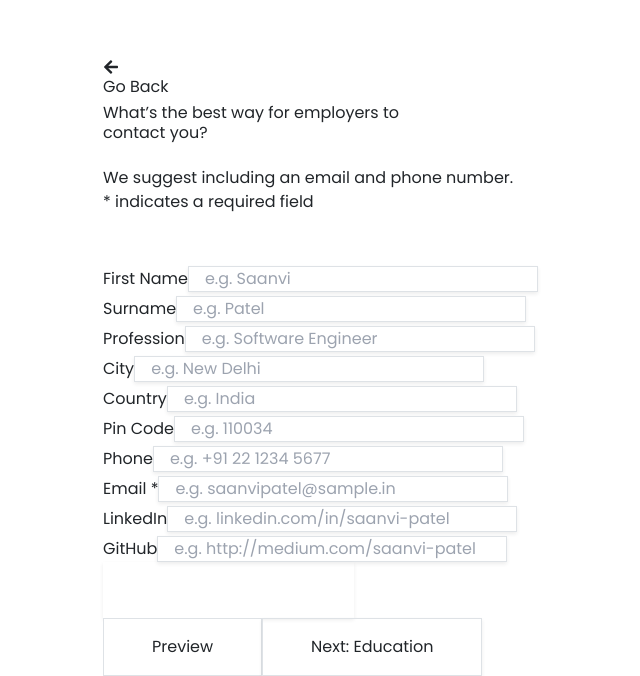
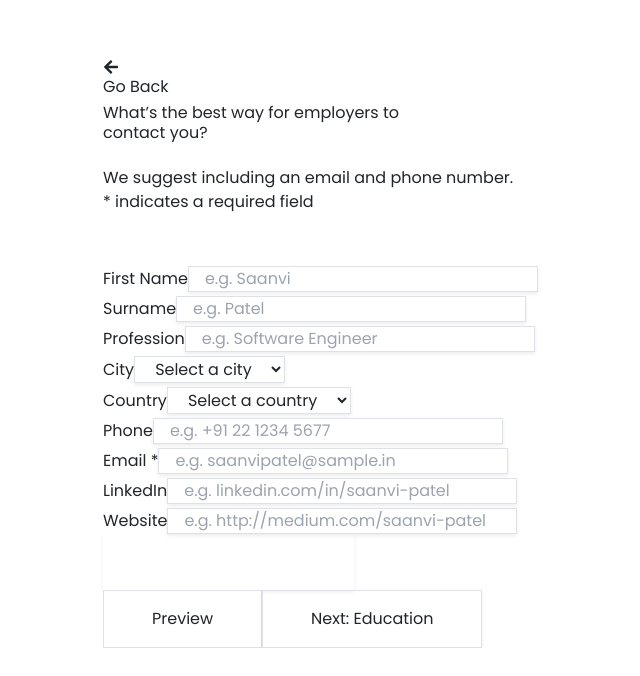
Before and after one commit to shivabhujbal/resume-builder, a React (Vite) app: page /basic-details in a window 1280 px wide. Shown: the part 559-1235 px from the top of the page, without its empty margins (3-643 px from the left). After the commit the page ends 1207 px from the top, so only its background shows below. Built offline with nearby package versions, Linux system fonts and the light colour scheme.

Commit message:
add validation

```diff
--- a/src/components/BasicDetail.jsx
+++ b/src/components/BasicDetail.jsx
@@ -12,25 +12,83 @@ function BasicDetail() {
   // Initialize the useNavigate hook
   const navigate = useNavigate();
 
-  // Handler to add LinkedIn input fields
-  const handleAddLinkedIn = () => {
-    if (linkedinFields.length === 0) {
-      // Ensure only one additional LinkedIn field
-      setLinkedinFields([...linkedinFields, { id: linkedinFields.length }]);
-    }
+  // State to manage form fields
+  const [formData, setFormData] = useState({
+    firstName: '',
+    surname: '',
+    profession: '',
+    city: '',
+    country: '',
+    // pinCode: '',
+    phone: '',
+    email: '',
+    linkedin: '',
+    website: '',
+  });
+
+  // State to manage form errors
+  const [formErrors, setFormErrors] = useState({});
+
+  // List of cities and countries for dropdowns
+  const cities = ['New Delhi', 'Mumbai', 'Bangalore', 'Kolkata', 'Chennai'];
+  const countries = ['India', 'United States', 'United Kingdom', 'Australia', 'Canada'];
+
+  // Handler to update form data state
+  const handleInputChange = (e) => {
+    const { id, value } = e.target;
+    setFormData({ ...formData, [id]: value });
   };
 
-  // Handler to add Website input fields
-  const handleAddWebsite = () => {
-    if (websiteFields.length === 0) {
-      // Ensure only one additional Website field
-      setWebsiteFields([...websiteFields, { id: websiteFields.length }]);
+  // Validation function
+  const validateForm = () => {
+    const errors = {};
+
+    // Validate First Name
+    if (formData.firstName.length < 3 || formData.firstName.length > 15) {
+      errors.firstName = 'First name must be required.';
     }
+
+    // Validate Surname
+    if (formData.surname.length < 3 || formData.surname.length > 15) {
+      errors.surname = 'Surname must be required.';
+    }
+
+    // Validate City
+    if (!formData.city) {
+      errors.city = 'City is required.';
+    }
+
+    // Validate Country
+    if (!formData.country) {
+      errors.country = 'Country is required.';
+    }
+
+    // Validate Pin Code
+    // if (!formData.pinCode) {
+    //   errors.pinCode = 'Pin code is required.';
+    // }
+
+    // Validate Phone Number
+    if (!/^[789]\d{9}$/.test(formData.phone)) {
+      errors.phone = 'Phone number must be required.';
+    }
+
+    // Validate Email
+    if (!formData.email.endsWith('@gmail.com')) {
+      errors.email = 'Email must be required".';
+    }
+
+    setFormErrors(errors);
+
+    // Return true if no errors
+    return Object.keys(errors).length === 0;
   };
 
   // Handler for navigation
   const handleNextClick = () => {
-    navigate('/education-details'); // Navigate to the EducationDetails route
+    if (validateForm()) {
+      navigate('/education-details'); // Navigate to the EducationDetails route
+    }
   };
 
   return (
@@ -73,8 +131,15 @@ function BasicDetail() {
                   type="text"
                   id="firstName"
                   placeholder="e.g. Saanvi"
-                  className="mt-1 block w-80 h-9 px-3 bg-white border border-gray-300 rounded-sm shadow-sm placeholder-gray-400 focus:outline-none focus:ring-indigo-500 focus:border-indigo-500 sm:text-sm"
+                  value={formData.firstName}
+                  onChange={handleInputChange}
+                  className={`mt-1 block w-80 h-9 px-3 bg-white border border-gray-300 rounded-sm shadow-sm placeholder-gray-400 focus:outline-none focus:ring-indigo-500 focus:border-indigo-500 sm:text-sm ${
+                    formErrors.firstName ? 'border-red-500' : ''
+                  }`}
                 />
+                {formErrors.firstName && (
+                  <p className="text-red-500 text-xs mt-1">{formErrors.firstName}</p>
+                )}
               </div>
               <div>
                 <label
@@ -87,8 +152,15 @@ function BasicDetail() {
                   type="text"
                   id="surname"
                   placeholder="e.g. Patel"
-                  className="mt-1 block w-80 h-9 px-3 bg-white border border-gray-300 rounded-sm shadow-sm placeholder-gray-400 focus:outline-none focus:ring-indigo-500 focus:border-indigo-500 sm:text-sm" // Added border
+                  value={formData.surname}
+                  onChange={handleInputChange}
+                  className={`mt-1 block w-80 h-9 px-3 bg-white border border-gray-300 rounded-sm shadow-sm placeholder-gray-400 focus:outline-none focus:ring-indigo-500 focus:border-indigo-500 sm:text-sm ${
+                    formErrors.surname ? 'border-red-500' : ''
+                  }`}
                 />
+                {formErrors.surname && (
+                  <p className="text-red-500 text-xs mt-1">{formErrors.surname}</p>
+                )}
               </div>
             </div>
 
@@ -104,7 +176,9 @@ function BasicDetail() {
                   type="text"
                   id="profession"
                   placeholder="e.g. Software Engineer"
-                  className="mt-1 block w-[675px] h-9 px-3 bg-white border border-gray-300 rounded-sm shadow-sm placeholder-gray-400 focus:outline-none focus:ring-indigo-500 focus:border-indigo-500 sm:text-sm" // Added border
+                  value={formData.profession}
+                  onChange={handleInputChange}
+                  className="mt-1 block w-[675px] h-9 px-3 bg-white border border-gray-300 rounded-sm shadow-sm placeholder-gray-400 focus:outline-none focus:ring-indigo-500 focus:border-indigo-500 sm:text-sm"
                 />
               </div>
             </div>
@@ -117,12 +191,24 @@ function BasicDetail() {
                 >
                   City
                 </label>
-                <input
-                  type="text"
+                <select
                   id="city"
-                  placeholder="e.g. New Delhi"
-                  className="mt-1 block w-80 h-9 px-3 bg-white border border-gray-300 rounded-sm shadow-sm placeholder-gray-400 focus:outline-none focus:ring-indigo-500 focus:border-indigo-500 sm:text-sm" // Added border
-                />
+                  value={formData.city}
+                  onChange={handleInputChange}
+                  className={`mt-1 block w-80 h-9 px-3 bg-white border border-gray-300 rounded-sm shadow-sm placeholder-gray-400 focus:outline-none focus:ring-indigo-500 focus:border-indigo-500 sm:text-sm ${
+                    formErrors.city ? 'border-red-500' : ''
+                  }`}
+                >
+                  <option value="">Select a city</option>
+                  {cities.map((city) => (
+                    <option key={city} value={city}>
+                      {city}
+                    </option>
+                  ))}
+                </select>
+                {formErrors.city && (
+                  <p className="text-red-500 text-xs mt-1">{formErrors.city}</p>
+                )}
               </div>
               <div className="flex gap-4">
                 <div>
@@ -132,14 +218,26 @@ function BasicDetail() {
                   >
                     Country
                   </label>
-                  <input
-                    type="text"
+                  <select
                     id="country"
-                    placeholder="e.g. India"
-                    className="mt-1 block w-40 h-9 px-3 bg-white border border-gray-300 rounded-sm shadow-sm placeholder-gray-400 focus:outline-none focus:ring-indigo-500 focus:border-indigo-500 sm:text-sm"
-                  />
+                    value={formData.country}
+                    onChange={handleInputChange}
+                    className={`mt-1 block w-80 h-9 px-3 bg-white border border-gray-300 rounded-sm shadow-sm placeholder-gray-400 focus:outline-none focus:ring-indigo-500 focus:border-indigo-500 sm:text-sm ${
+                      formErrors.country ? 'border-red-500' : ''
+                    }`}
+                  >
+                    <option value="">Select a country</option>
+                    {countries.map((country) => (
+                      <option key={country} value={country}>
+                        {country}
+                      </option>
+                    ))}
+                  </select>
+                  {formErrors.country && (
+                    <p className="text-red-500 text-xs mt-1">{formErrors.country}</p>
+                  )}
                 </div>
-                <div>
+                {/* <div>
                   <label
                     htmlFor="pinCode"
                     className="block text-md font-semibold text-gray-700"
@@ -150,9 +248,16 @@ function BasicDetail() {
                     type="text"
                     id="pinCode"
                     placeholder="e.g. 110034"
-                    className="mt-1 block w-36 h-9 px-3 bg-white border border-gray-300 rounded-sm shadow-sm placeholder-gray-400 focus:outline-none focus:ring-indigo-500 focus:border-indigo-500 sm:text-sm" // Added border
+                    value={formData.pinCode}
+                    onChange={handleInputChange}
+                    className={`mt-1 block w-36 h-9 px-3 bg-white border border-gray-300 rounded-sm shadow-sm placeholder-gray-400 focus:outline-none focus:ring-indigo-500 focus:border-indigo-500 sm:text-sm ${
+                      formErrors.pinCode ? 'border-red-500' : ''
+                    }`}
                   />
-                </div>
+                  {formErrors.pinCode && (
+                    <p className="text-red-500 text-xs mt-1">{formErrors.pinCode}</p>
+                  )}
+                </div> */}
               </div>
             </div>
 
@@ -168,8 +273,15 @@ function BasicDetail() {
                   type="text"
                   id="phone"
                   placeholder="e.g. +91 22 1234 5677"
-                  className="mt-1 block w-80 h-9 px-3 bg-white border border-gray-300 rounded-sm shadow-sm placeholder-gray-400 focus:outline-none focus:ring-indigo-500 focus:border-indigo-500 sm:text-sm" // Added border
+                  value={formData.phone}
+                  onChange={handleInputChange}
+                  className={`mt-1 block w-80 h-9 px-3 bg-white border border-gray-300 rounded-sm shadow-sm placeholder-gray-400 focus:outline-none focus:ring-indigo-500 focus:border-indigo-500 sm:text-sm ${
+                    formErrors.phone ? 'border-red-500' : ''
+                  }`}
                 />
+                {formErrors.phone && (
+                  <p className="text-red-500 text-xs mt-1">{formErrors.phone}</p>
+                )}
               </div>
 
               <div>
@@ -183,9 +295,16 @@ function BasicDetail() {
                   type="email"
                   id="email"
                   placeholder="e.g. saanvipatel@sample.in"
-                  className="mt-1 block w-80 h-9 px-3 bg-white border border-gray-300 rounded-sm shadow-sm placeholder-gray-400 focus:outline-none focus:ring-indigo-500 focus:border-indigo-500 sm:text-sm" // Added border
+                  value={formData.email}
+                  onChange={handleInputChange}
+                  className={`mt-1 block w-80 h-9 px-3 bg-white border border-gray-300 rounded-sm shadow-sm placeholder-gray-400 focus:outline-none focus:ring-indigo-500 focus:border-indigo-500 sm:text-sm ${
+                    formErrors.email ? 'border-red-500' : ''
+                  }`}
                   required
                 />
+                {formErrors.email && (
+                  <p className="text-red-500 text-xs mt-1">{formErrors.email}</p>
+                )}
               </div>
             </div>
 
@@ -201,7 +320,9 @@ function BasicDetail() {
                   type="url"
                   id="linkedin"
                   placeholder="e.g. linkedin.com/in/saanvi-patel"
-                  className="mt-1 block w-80 h-9 px-3 bg-white border border-gray-300 rounded-sm shadow-sm placeholder-gray-400 focus:outline-none focus:ring-indigo-500 focus:border-indigo-500 sm:text-sm" // Added border
+                  value={formData.linkedin}
+                  onChange={handleInputChange}
+                  className="mt-1 block w-80 h-9 px-3 bg-white border border-gray-300 rounded-sm shadow-sm placeholder-gray-400 focus:outline-none focus:ring-indigo-500 focus:border-indigo-500 sm:text-sm"
                 />
               </div>
 
@@ -210,13 +331,15 @@ function BasicDetail() {
                   htmlFor="website"
                   className="block text-md font-semibold text-gray-700"
                 >
-                  GitHub
+                  Website
                 </label>
                 <input
                   type="url"
                   id="website"
                   placeholder="e.g. http://medium.com/saanvi-patel"
-                  className="mt-1 block w-80 h-9 px-3 bg-white border border-gray-300 rounded-sm shadow-sm placeholder-gray-400 focus:outline-none focus:ring-indigo-500 focus:border-indigo-500 sm:text-sm" // Added border
+                  value={formData.website}
+                  onChange={handleInputChange}
+                  className="mt-1 block w-80 h-9 px-3 bg-white border border-gray-300 rounded-sm shadow-sm placeholder-gray-400 focus:outline-none focus:ring-indigo-500 focus:border-indigo-500 sm:text-sm"
                 />
               </div>
             </div>
@@ -284,7 +407,7 @@ function BasicDetail() {
               <div></div>
               <div className="flex-grow">
                 <button
-                  type="submit"
+                  type="button"
                   className="py-3 px-4 rounded-full shadow-sm text-base font-medium text-white bg-blue-700 focus:outline-none focus:ring-2 focus:ring-offset-2 focus:ring-blue-500"
                 >
                   Optional: Personal Details
@@ -294,7 +417,7 @@ function BasicDetail() {
               {/* Right-aligned buttons */}
               <div className="flex gap-4">
                 <button
-                  type="submit"
+                  type="button"
                   className="items-end w-32 py-3 px-5  border border-blue-800 rounded-full text-blue-700 bg-white hover:bg-gray-50 focus:outline-none focus:ring-2 focus:ring-offset-2 focus:ring-blue-500"
                 >
                   Preview
```
